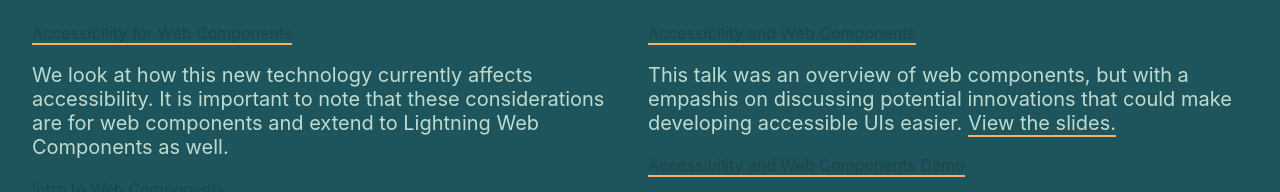
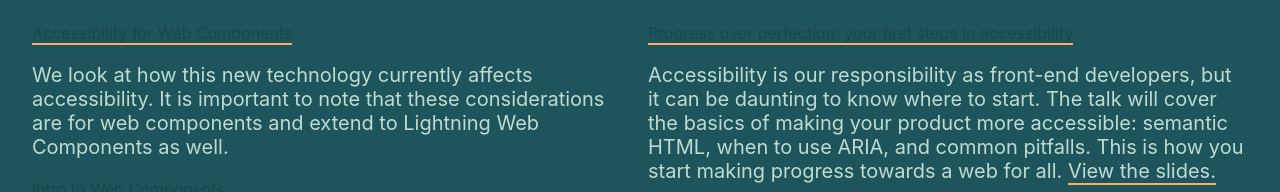
Before and after one commit to shleewhite/shleewhite.github.io, an Eleventy site: page docs-src/index.html in a window 1280 px wide. Shown: the part 534-726 px from the top of the page. Built offline with nearby package versions, Linux system fonts and the light colour scheme; Eleventy itself is replaced by a stand-in of ours; files that its build step writes are made by us from their sources; files whose address does not match are found by name.

Commit message:
update site

```diff
--- a/docs-src/index.html
+++ b/docs-src/index.html
@@ -55,6 +55,14 @@ title: Lee White
   <div>
     <h2 class="landing-page__subheader">Speaking</h2>
     <ul>
+      <list-card date="LibertyJS 2023">
+        <a slot="title" class="card-header-link" href="https://libertyjs.com/schedule/2023-10-13?sessionId=progressOverPerfectionYourFirstStepsInAccessibility">
+          Progress over perfection: your first steps in accessibility
+        </a>
+        <p slot="desc">
+          Accessibility is our responsibility as front-end developers, but it can be daunting to know where to start. The talk will cover the basics of making your product more accessible: semantic HTML, when to use ARIA, and common pitfalls. This is how you start making progress towards a web for all. <a href="https://www.shleewhite.com/progress-over-perfection/#/">View the slides.</a>
+        </p>
+      </list-card>
       <list-card date="A11Y Camp Bay Area 2020">
         <a slot="title" class="card-header-link" href="https://www.accessibilitycampbay.org/2020talks.php">
           Accessibility and Web Components
```
Also changed, not shown: docs/index.html (+8 -0 lines), 1 other file.
